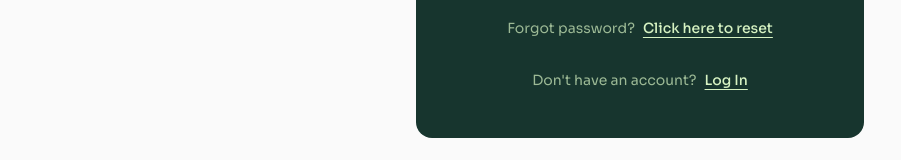
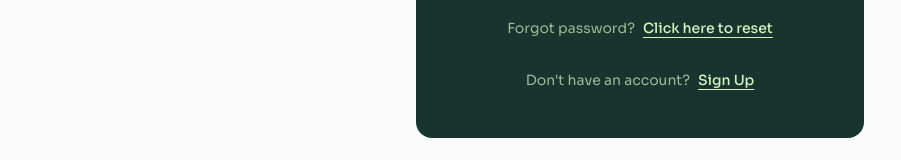
Before and after one commit to davitamiranidze/THE-BEANS, a React (Vite) app: page /login in a window 1280 px wide. Shown: the part 564-724 px from the top of the page, without its empty margins (0-901 px from the left). Built offline with nearby package versions, Linux system fonts and the light colour scheme; no server answers.

Commit message:
changed login apge

```diff
--- a/src/features/auth/pages/LoginPage/LoginPage.tsx
+++ b/src/features/auth/pages/LoginPage/LoginPage.tsx
@@ -89,7 +89,7 @@ export default function LoginPage() {
             to="/signup"
             className="font-medium text-[#D6F2C2] underline underline-offset-4 hover:opacity-80"
           >
-            Log In
+            Sign Up
           </Link>
         </div>
       </div>
```
